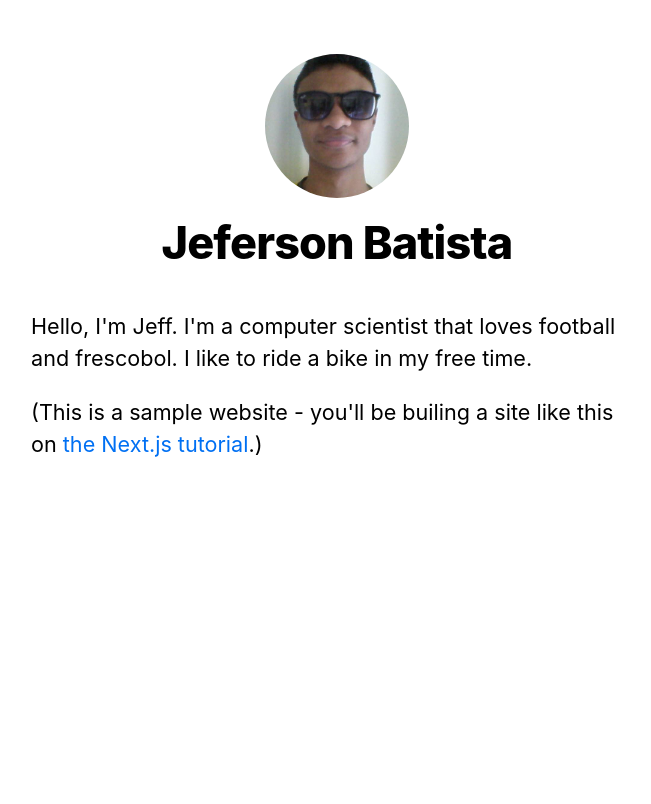
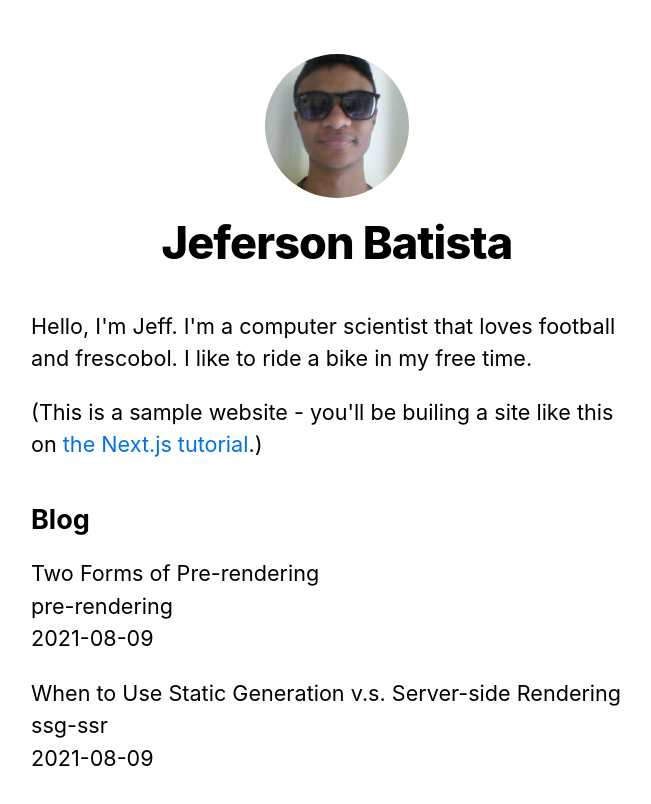
Before and after one commit to JefersonBatista/nextjs-blog, a Next.js app: page / in a window 1280 px wide. Shown: the top 804 px of the page, without its empty margins (303-954 px from the left). Built offline with nearby package versions, Linux system fonts and the light colour scheme.

Commit message:
Using data fetching.

```diff
--- /dev/null
+++ b/lib/posts.js
@@ -0,0 +1,37 @@
+import fs from 'fs'
+import path from 'path'
+import matter from 'gray-matter'
+
+const postsDirectory = path.join(process.cwd(), 'posts')
+
+export function getSortedPostsData() {
+  // Get file names under /posts
+  const fileNames = fs.readdirSync(postsDirectory)
+  const allPostsData = fileNames.map(fileName => {
+    // Remove ".md" from file name to get id
+    const id = fileName.replace(/\.md$/, '')
+
+    // Read markdown file as string
+    const fullPath = path.join(postsDirectory, fileName)
+    const fileContents = fs.readFileSync(fullPath, 'utf-8')
+
+    // Use gray-matter to parse the post metadata section
+    const matterResult = matter(fileContents)
+
+    return {
+      id,
+      ...matterResult.data
+    }
+  })
+
+  // Sort posts by date
+  return allPostsData.sort(({ date: a }, { date: b }) => {
+    if (a < b) {
+      return 1
+    } else if (a > b) {
+      return -1
+    } else {
+      return 0
+    }
+  })
+}
--- a/package.json
+++ b/package.json
@@ -8,6 +8,7 @@
     "start": "next start"
   },
   "dependencies": {
+    "gray-matter": "^4.0.3",
     "next": "^11.0.0",
     "react": "17.0.2",
     "react-dom": "17.0.2"
--- a/pages/index.js
+++ b/pages/index.js
@@ -4,7 +4,18 @@
 import Layout, { siteTitle } from '../components/layout'
 import utilStyles from '/styles/utils.module.css'
 
-export default function Home() {
+import { getSortedPostsData } from '../lib/posts'
+
+export async function getStaticProps() {
+  const allPostsData = getSortedPostsData()
+  return {
+    props: {
+      allPostsData
+    }
+  }
+}
+
+export default function Home({ allPostsData }) {
   return (
     <Layout home>
       <Head>
@@ -19,6 +30,20 @@
           <a href="https://nextjs.org/learn">the Next.js tutorial</a>.)
         </p>
       </section>
+      <section className={`${utilStyles.headingMd} ${utilStyles.padding1px}`}>
+        <h2 className={utilStyles.headingLg}>Blog</h2>
+        <ul className={utilStyles.list}>
+          {allPostsData.map(({ id, date, title }) => (
+            <li className={utilStyles.listItem} key={id}>
+              {title}
+              <br />
+              {id}
+              <br />
+              {date}
+            </li>
+          ))}
+        </ul>
+      </section>
     </Layout>
   )
 }
--- /dev/null
+++ b/posts/pre-rendering.md
@@ -0,0 +1,11 @@
+---
+title: 'Two Forms of Pre-rendering'
+date: '2021-08-09'
+---
+
+Next.js has two forms of pre-rendering: **Static Generation** and **Server-side Rendering**. The difference is in **when** it generates the HTML for a page.
+
+- **Static Generation** is the pre-rendering method that generates the HTML at **build time**. The pre-rendered HTML is then _reused_ on each request.
+- **Server-side Rendering** is the pre-rendering method that generates the HTML on **each request**.
+
+Importantly, Next.js lets you **choose** which pre-rendering form to use for each page. You can create a "hybrid" Next.js app by using Static Generation for most pages and using Server-side Rendering for others.
--- /dev/null
+++ b/posts/ssg-ssr.md
@@ -0,0 +1,19 @@
+---
+title: 'When to Use Static Generation v.s. Server-side Rendering'
+date: '2021-08-09'
+---
+
+We recommend using **Static Generation** (with and without data) whenever possible because your page can be built once and served by CDN, which makes it much faster than having a server render the page on every request.
+
+You can use Static Generation for many types of pages, including:
+
+- Marketing pages
+- Blog posts
+- E-commerce product listings
+- Help and documentation
+
+You should ask yourself: "Can I pre-render this page **ahead** of a user's request?" If the answer is yes, then you should choose Static Generation.
+
+On the other hand, Static Generation is **not** a good idea if you cannot pre-render a page ahead of a user's request. Maybe your page shows frequently updated data, and the page content changes on every request.
+
+In that case, you can use **Server-Side Rendering**. It will be slower, but the pre-rendered page will always be up-to-date. Or you can skip pre-rendering and use client-side JavaScript to populate data.
```
Also changed, not shown: 1 other file (tests, documents, lock files or other folders).
